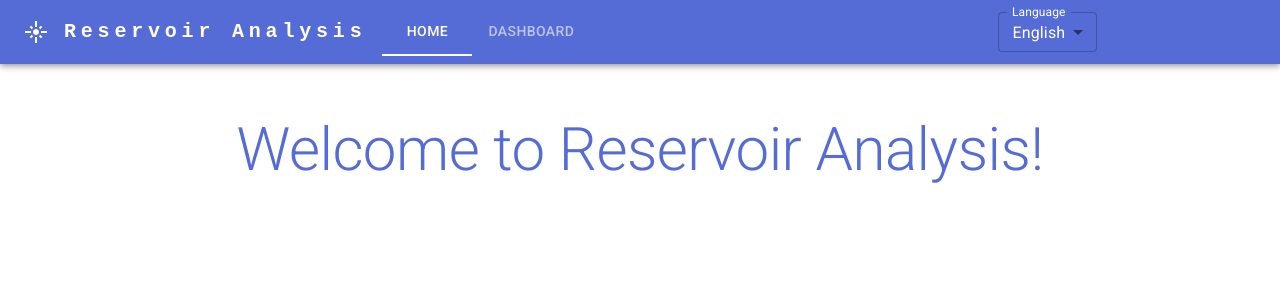
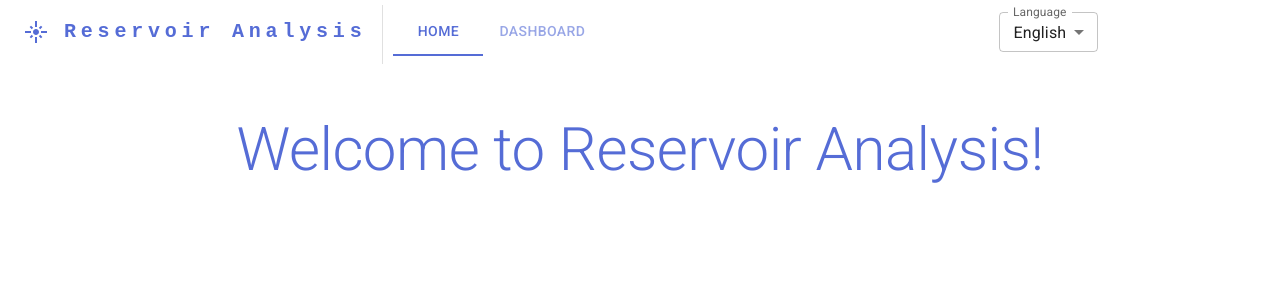
Before and after one commit to borja-munoz/reservoir-analysis, a React (Vite) app in the folder app/: page / in a window 1280 px wide. Shown: the top 300 px of the page. Built offline with nearby package versions, Linux system fonts and the light colour scheme.

Commit message:
Update styling

```diff
--- a/app/src/components/Header.tsx
+++ b/app/src/components/Header.tsx
@@ -2,7 +2,7 @@ import { useState } from "react";
 import { useDispatch, useSelector } from "react-redux";
 import { NavLink, useLocation } from 'react-router-dom';
 
-import { AppBar, Container, Grid, Tab, Tabs, Toolbar } from '@mui/material';
+import { AppBar, Container, Divider, Grid, Tab, Tabs, Toolbar } from '@mui/material';
 import { styled } from '@mui/material/styles';
 import InputLabel from "@mui/material/InputLabel";
 import MenuItem from "@mui/material/MenuItem";
@@ -22,19 +22,26 @@ const languages = [
   { name: "Spanish", code: LOCALES.SPANISH },
 ];
 
+const StyledAppBar = styled(AppBar)(({ theme }) => ({
+  color: theme.palette.primary.main,
+  backgroundColor: 'transparent',
+  boxShadow: 'none'
+}));
+
 const NavTabs = styled(Grid)(({ theme }) => ({
   flexDirection: 'row',
   alignContent: 'flex-start',
+  paddingLeft: '10px',
 
   '& .MuiTab-root': {
-    color: theme.palette.common.white,
+    color: theme.palette.primary.main,
 
     '&:hover': {
       borderBottomColor: theme.palette.secondary.main,
     },
   },
   '& .MuiTabs-indicator': {
-    backgroundColor: theme.palette.background.paper,
+    backgroundColor: theme.palette.primary.main,
   },
 }));
 
@@ -81,7 +88,7 @@ export default function Header() {
   };
 
   return (
-    <AppBar position="static">
+    <StyledAppBar position="static">
       <Container maxWidth="xl">
         <Toolbar disableGutters>
           <FlareOutlinedIcon sx={{ display: { xs: 'none', md: 'flex' }, mr: 2 }} />
@@ -102,6 +109,7 @@ export default function Header() {
           >
             Reservoir Analysis
           </Typography>
+          <Divider orientation='vertical' flexItem sx={{marginTop: '5px'}} />
           <WrapperTabs vertical={vertical}>
             <Tabs
               value={pathname ? pathname : ''}
@@ -124,7 +132,7 @@ export default function Header() {
           </WrapperTabs>
           <Box display="flex" justifyContent="flex-end">
             <FormControl size="small">
-              <InputLabel id="language-label" sx={{color: "#FFFFFF"}}>
+              <InputLabel id="language-label">
                 <FormattedMessage id="language" />
               </InputLabel>
               <Select
@@ -132,7 +140,6 @@ export default function Header() {
                 label={intl.formatMessage({ id: "language" })}
                 value={language}
                 onChange={handleChange}
-                sx={{color: "#FFFFFF", borderColor: "#FFFFFF"}}
               >
                 {languages.map(({ name, code }) => (
                   <MenuItem key={code} value={code}>
@@ -144,6 +151,6 @@ export default function Header() {
           </Box>
         </Toolbar>
       </Container>
-    </AppBar>
+    </StyledAppBar>
   );
 }
```
